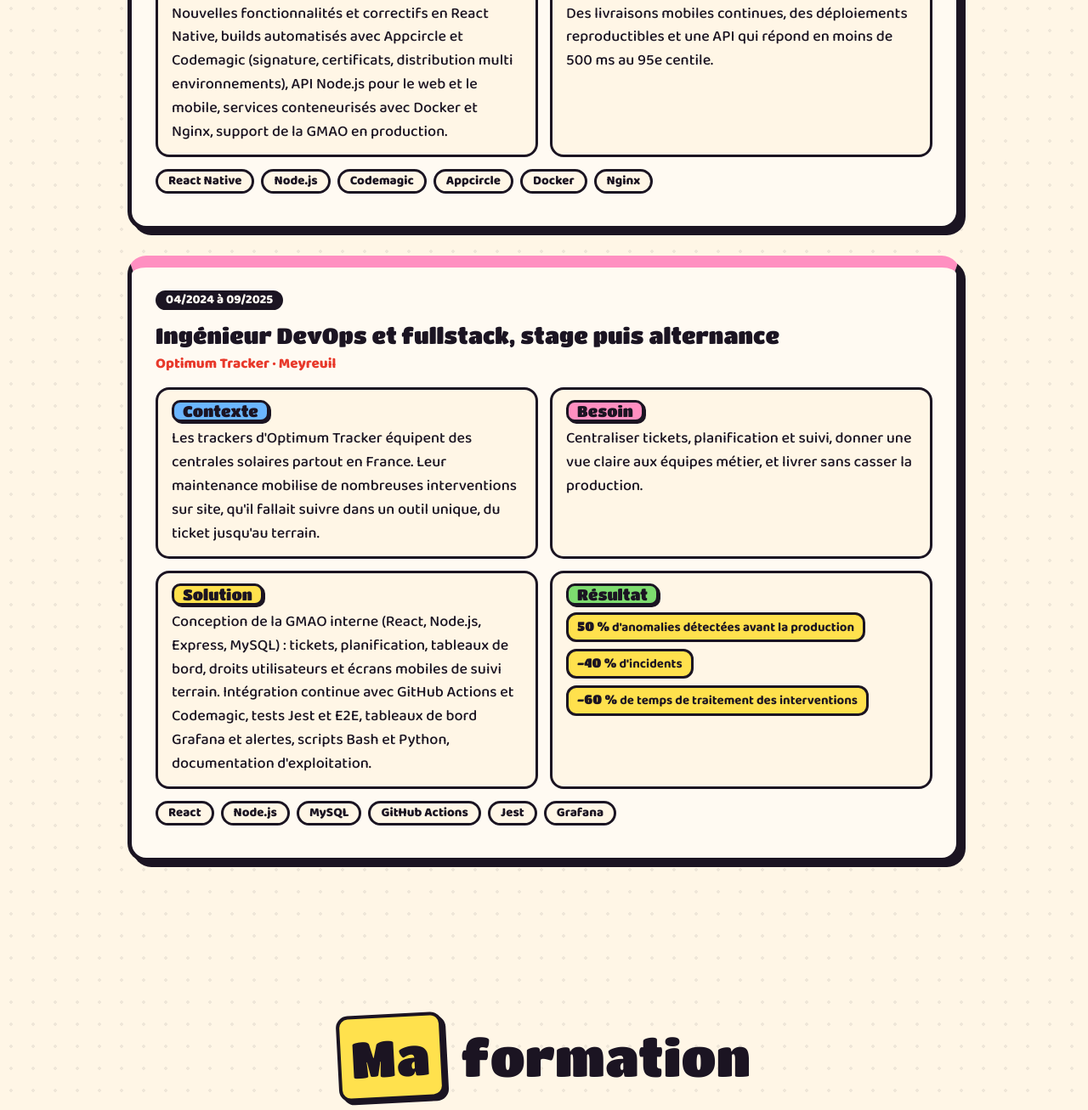
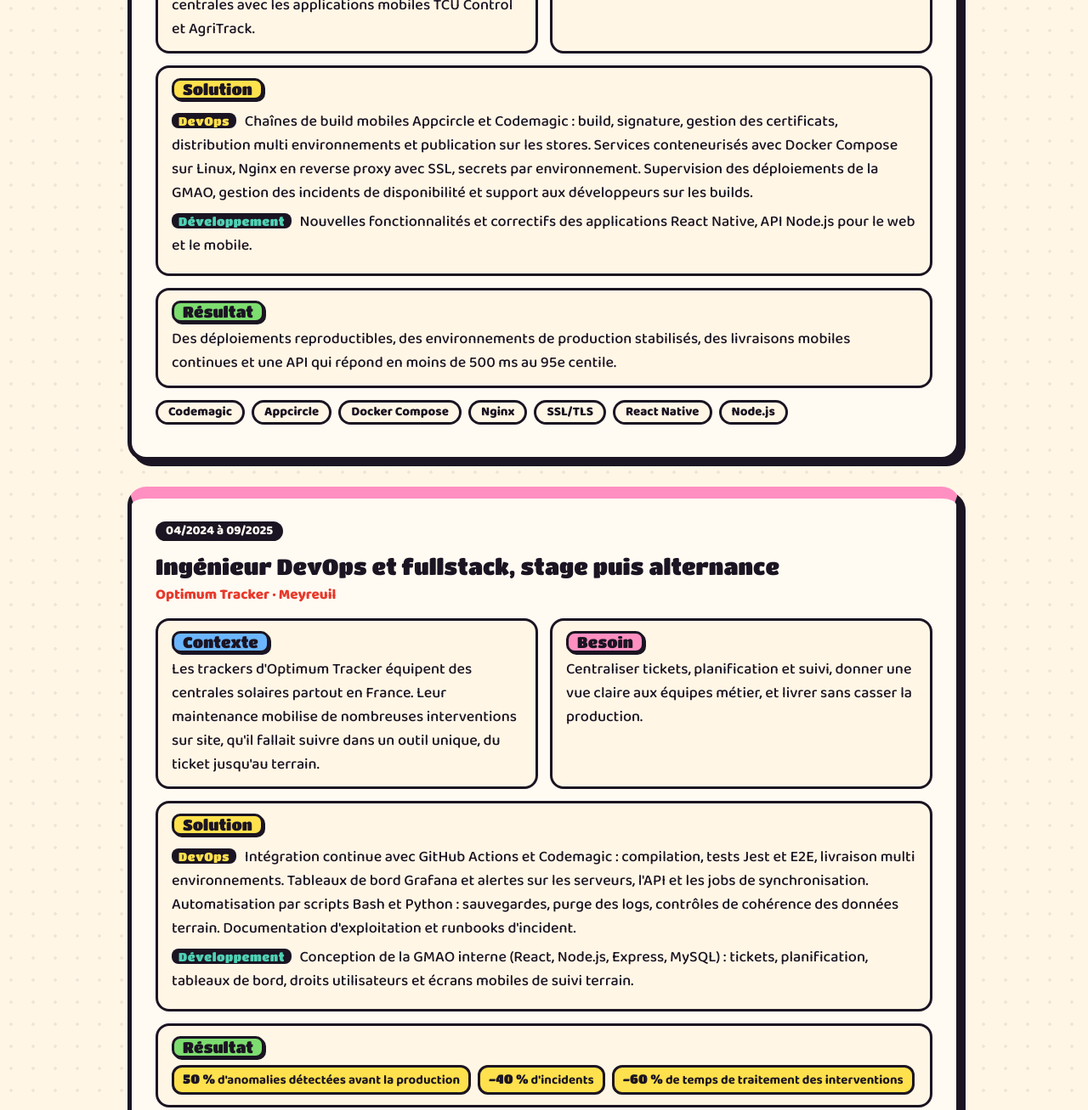
Before and after one commit to adiel-sml/Portfolio, a plain HTML site: page index.html in a window 1280 px wide. Shown: the part 3409-4716 px from the top of the page at 85% size. Drawn offline with Linux system fonts and the light colour scheme.

Commit message:
Expériences : volet DevOps mis en avant dans chaque solution

```diff
--- a/index.html
+++ b/index.html
@@ -67,30 +67,30 @@
         <dl class="csbr">
           <div><dt>Contexte</dt><dd>Dooke Consulting est la division ingénierie du numérique de Dooke Corporation, présente en France et en Afrique. Elle accompagne des entreprises, en France et en Afrique, dans leur passage au numérique : développement logiciel, web et mobile, migrations technologiques, refactoring, formation et transfert de compétences.</dd></div>
           <div><dt>Besoin</dt><dd>Livrer plus vite et plus sûrement sur des projets aux technologies variées, dont certains vieillissants, et rendre les équipes clientes autonomes.</dd></div>
-          <div><dt>Solution</dt><dd>Applications web et API (React, TypeScript, Node.js, NestJS, Symfony, PostgreSQL) et applications mobiles React Native et Expo. Chaînes CI/CD GitHub Actions et GitLab CI sur plusieurs environnements, conteneurs Docker sur Linux et AWS derrière Nginx, supervision Prometheus et Grafana. Migrations, refactoring, tests Jest et revues de code.</dd></div>
+          <div class="sol"><dt>Solution</dt><dd><p><b class="axe">DevOps</b> Chaînes CI/CD GitHub Actions et GitLab CI : build, tests automatisés, contrôle qualité et déploiement en recette, préproduction et production. Applications conteneurisées avec Docker et Docker Compose, déployées sur Linux et AWS (EC2, S3, IAM) derrière Nginx, avec certificats SSL/TLS et gestion des secrets. Supervision Prometheus, Grafana et alertes, documentation d'exploitation et runbooks.</p><p><b class="axe dev">Développement</b> Applications web et API (React, TypeScript, Node.js, NestJS, Symfony, PostgreSQL), applications mobiles React Native et Expo, migrations et refactoring, tests Jest et revues de code.</p></dd></div>
           <div><dt>Résultat</dt><dd>Des livraisons industrialisées de la recette à la production, des environnements standardisés et documentés, et des équipes clientes formées aux pratiques DevOps.</dd></div>
         </dl>
-        <ul class="chips"><li>GitHub Actions</li><li>GitLab CI</li><li>Docker</li><li>AWS</li><li>NestJS</li><li>React Native</li><li>Grafana</li></ul>
+        <ul class="chips"><li>GitHub Actions</li><li>GitLab CI</li><li>Docker</li><li>AWS</li><li>Nginx</li><li>Prometheus</li><li>Grafana</li><li>NestJS</li><li>React Native</li></ul>
       </article>
       <article class="xp t-teal">
         <header><span class="date">09/2025 à 04/2026</span><h3>Ingénieur DevOps et fullstack <em>Optimum Tracker · Meyreuil</em></h3></header>
         <dl class="csbr">
           <div><dt>Contexte</dt><dd>Optimum Tracker, leader français du tracker solaire, conçoit des structures qui orientent les panneaux selon la course du soleil : O-Track pour les grandes centrales, Agri-Track pour l'agrivoltaïsme. Leur pilotage logiciel (Opti-Sky Control) produit jusqu'à 25 % d'énergie en plus qu'une installation fixe. Sur le terrain, les équipes pilotent et supervisent les centrales avec les applications mobiles TCU Control et AgriTrack.</dd></div>
           <div><dt>Besoin</dt><dd>Faire évoluer ces applications, garantir la connexion sur le terrain et fiabiliser leur publication sur les stores.</dd></div>
-          <div><dt>Solution</dt><dd>Nouvelles fonctionnalités et correctifs en React Native, builds automatisés avec Appcircle et Codemagic (signature, certificats, distribution multi environnements), API Node.js pour le web et le mobile, services conteneurisés avec Docker et Nginx, support de la GMAO en production.</dd></div>
-          <div><dt>Résultat</dt><dd>Des livraisons mobiles continues, des déploiements reproductibles et une API qui répond en moins de 500 ms au 95e centile.</dd></div>
+          <div class="sol"><dt>Solution</dt><dd><p><b class="axe">DevOps</b> Chaînes de build mobiles Appcircle et Codemagic : build, signature, gestion des certificats, distribution multi environnements et publication sur les stores. Services conteneurisés avec Docker Compose sur Linux, Nginx en reverse proxy avec SSL, secrets par environnement. Supervision des déploiements de la GMAO, gestion des incidents de disponibilité et support aux développeurs sur les builds.</p><p><b class="axe dev">Développement</b> Nouvelles fonctionnalités et correctifs des applications React Native, API Node.js pour le web et le mobile.</p></dd></div>
+          <div><dt>Résultat</dt><dd>Des déploiements reproductibles, des environnements de production stabilisés, des livraisons mobiles continues et une API qui répond en moins de 500 ms au 95e centile.</dd></div>
         </dl>
-        <ul class="chips"><li>React Native</li><li>Node.js</li><li>Codemagic</li><li>Appcircle</li><li>Docker</li><li>Nginx</li></ul>
+        <ul class="chips"><li>Codemagic</li><li>Appcircle</li><li>Docker Compose</li><li>Nginx</li><li>SSL/TLS</li><li>React Native</li><li>Node.js</li></ul>
       </article>
       <article class="xp t-pink">
         <header><span class="date">04/2024 à 09/2025</span><h3>Ingénieur DevOps et fullstack, stage puis alternance <em>Optimum Tracker · Meyreuil</em></h3></header>
         <dl class="csbr">
           <div><dt>Contexte</dt><dd>Les trackers d'Optimum Tracker équipent des centrales solaires partout en France. Leur maintenance mobilise de nombreuses interventions sur site, qu'il fallait suivre dans un outil unique, du ticket jusqu'au terrain.</dd></div>
           <div><dt>Besoin</dt><dd>Centraliser tickets, planification et suivi, donner une vue claire aux équipes métier, et livrer sans casser la production.</dd></div>
-          <div><dt>Solution</dt><dd>Conception de la GMAO interne (React, Node.js, Express, MySQL) : tickets, planification, tableaux de bord, droits utilisateurs et écrans mobiles de suivi terrain. Intégration continue avec GitHub Actions et Codemagic, tests Jest et E2E, tableaux de bord Grafana et alertes, scripts Bash et Python, documentation d'exploitation.</dd></div>
+          <div class="sol"><dt>Solution</dt><dd><p><b class="axe">DevOps</b> Intégration continue avec GitHub Actions et Codemagic : compilation, tests Jest et E2E, livraison multi environnements. Tableaux de bord Grafana et alertes sur les serveurs, l'API et les jobs de synchronisation. Automatisation par scripts Bash et Python : sauvegardes, purge des logs, contrôles de cohérence des données terrain. Documentation d'exploitation et runbooks d'incident.</p><p><b class="axe dev">Développement</b> Conception de la GMAO interne (React, Node.js, Express, MySQL) : tickets, planification, tableaux de bord, droits utilisateurs et écrans mobiles de suivi terrain.</p></dd></div>
           <div><dt>Résultat</dt><dd><ul class="wins"><li><b>50 %</b> d'anomalies détectées avant la production</li><li><b>−40 %</b> d'incidents</li><li><b>−60 %</b> de temps de traitement des interventions</li></ul></dd></div>
         </dl>
-        <ul class="chips"><li>React</li><li>Node.js</li><li>MySQL</li><li>GitHub Actions</li><li>Jest</li><li>Grafana</li></ul>
+        <ul class="chips"><li>GitHub Actions</li><li>Codemagic</li><li>Grafana</li><li>Bash</li><li>Python</li><li>Jest</li><li>React</li><li>Node.js</li><li>MySQL</li></ul>
       </article>
     </div>
   </section>
--- a/style.css
+++ b/style.css
@@ -179,3 +179,9 @@ button.btn { cursor: pointer; font-family: "Titan One", sans-serif; }
 .telephone img { width: 100%; height: auto; border-radius: 26px; display: block; }
 .apercu-aide { margin: 0; text-align: center; font-weight: 700; opacity: .8; font-size: 15px; }
 @media (max-width: 560px) { .telephone { width: 72vw; } #apercu { padding: 14px; } }
+/* solution : DevOps d'abord, sur toute la largeur */
+.csbr > .sol { grid-column: 1 / -1; order: 3; }
+.csbr > div:nth-child(4) { order: 4; grid-column: 1 / -1; }
+.sol dd p { margin: 6px 0; }
+.axe { display: inline-block; font: 400 14px "Titan One"; background: var(--ink); color: var(--yellow); border-radius: 8px; padding: 1px 8px; margin-right: 6px; letter-spacing: .5px; }
+.axe.dev { color: var(--teal); }
```
